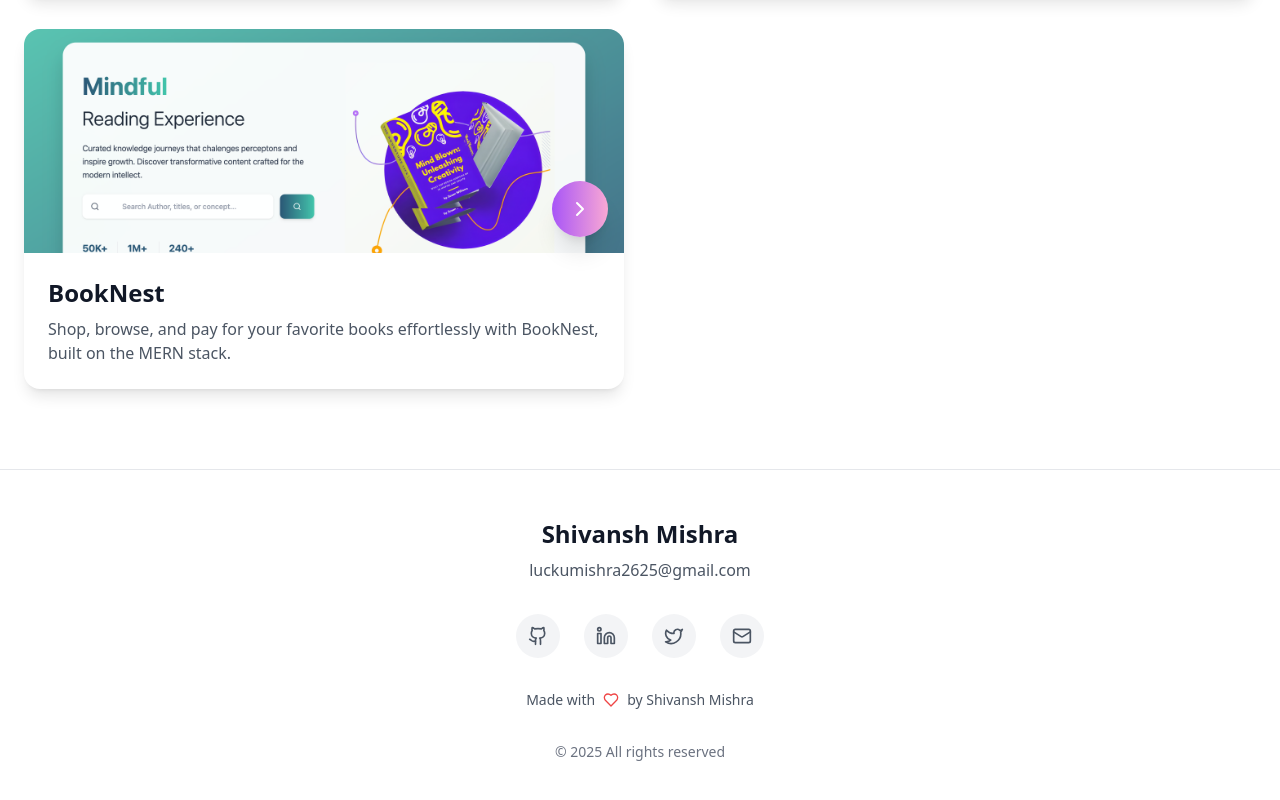
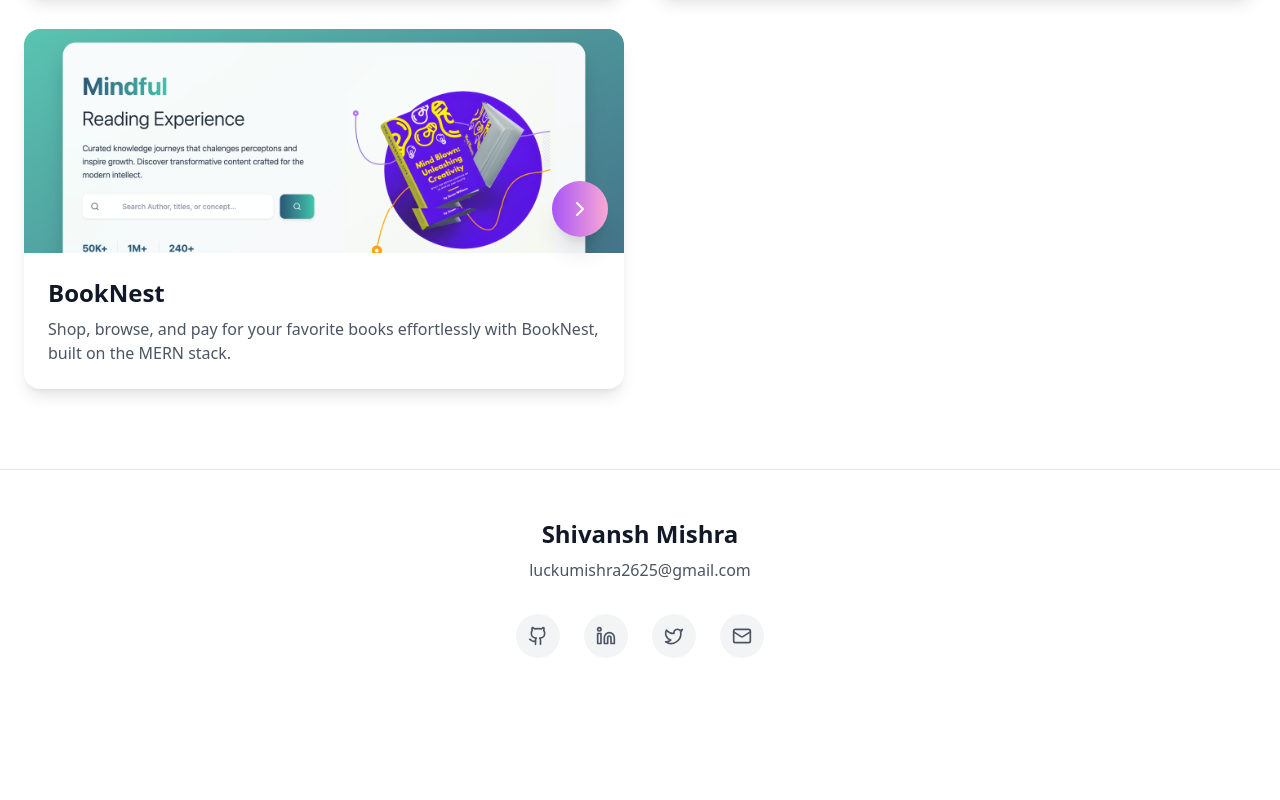
Before and after one commit to beingshivansh0777/Portfolio, a React (Vite) app: page / in a window 1280 px wide. Shown: the part 2499-3299 px from the top of the page. After the commit the page ends 3269 px from the top, so only its background shows below. Built offline with nearby package versions, Linux system fonts and the light colour scheme.

Commit message:
Update Footer.tsx

```diff
--- a/src/components/Footer.tsx
+++ b/src/components/Footer.tsx
@@ -63,13 +63,11 @@ export const Footer = () => {
           </div>
 
           <div className="flex items-center gap-2 text-gray-600 dark:text-gray-400 text-sm">
-            <span>Made with</span>
-            <Heart className="w-4 h-4 text-red-500 animate-pulse" />
-            <span>by Shivansh Mishra</span>
+
           </div>
 
           <p className="text-gray-500 dark:text-gray-500 text-sm">
-            © {new Date().getFullYear()} All rights reserved
+
           </p>
         </div>
       </div>
```
